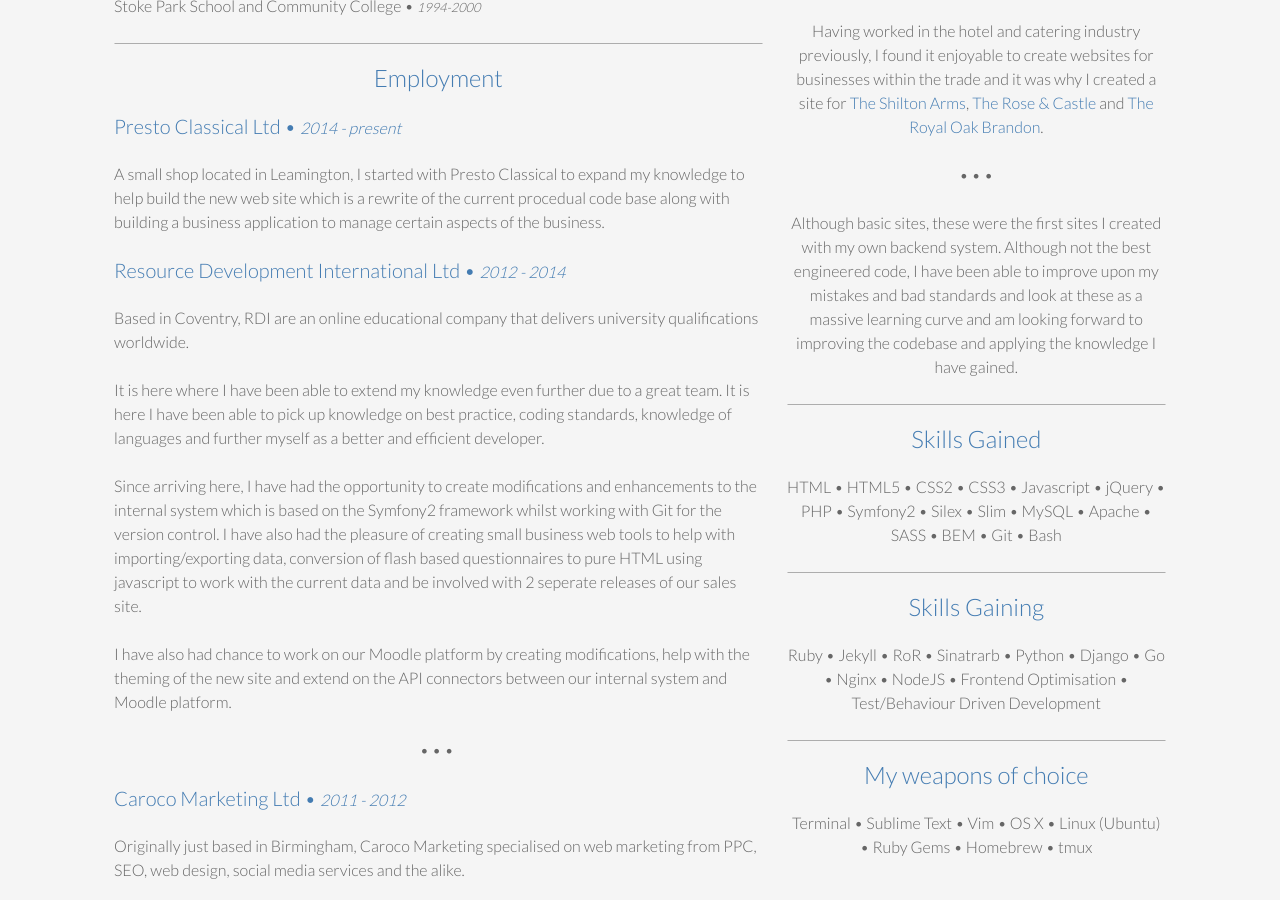
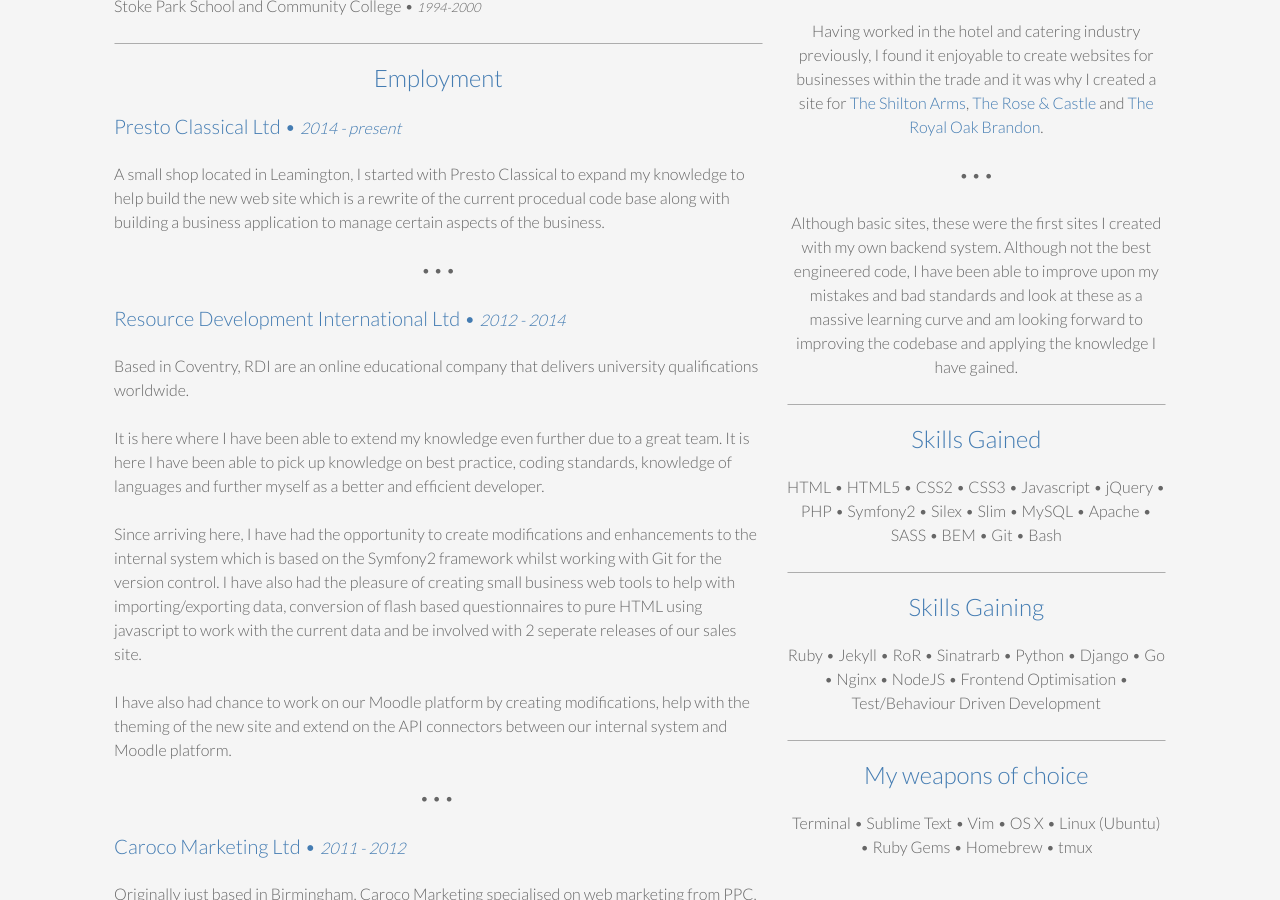
Before and after one commit to futurepixels/futurepixels.co.uk, a Jekyll site: the page built from resume.html, in a window 1280 px wide and 900 px high, scrolled down 841 px. Built offline with Jekyll 4.4.1, drawn with Linux system fonts in a browser that asks for light colours.

Commit message:
Add missing seperator

```diff
--- a/resume.html
+++ b/resume.html
@@ -27,6 +27,7 @@
 		<p>
 			A small shop located in Leamington, I started with Presto Classical to expand my knowledge to help build the new web site which is a rewrite of the current procedual code base along with building a business application to manage certain aspects of the business.
 		</p>
+		<p class="center">• • • </p>
 		<h4>
 			Resource Development International Ltd • <i><small>2012 - 2014</small></i>
 		</h4>
```
